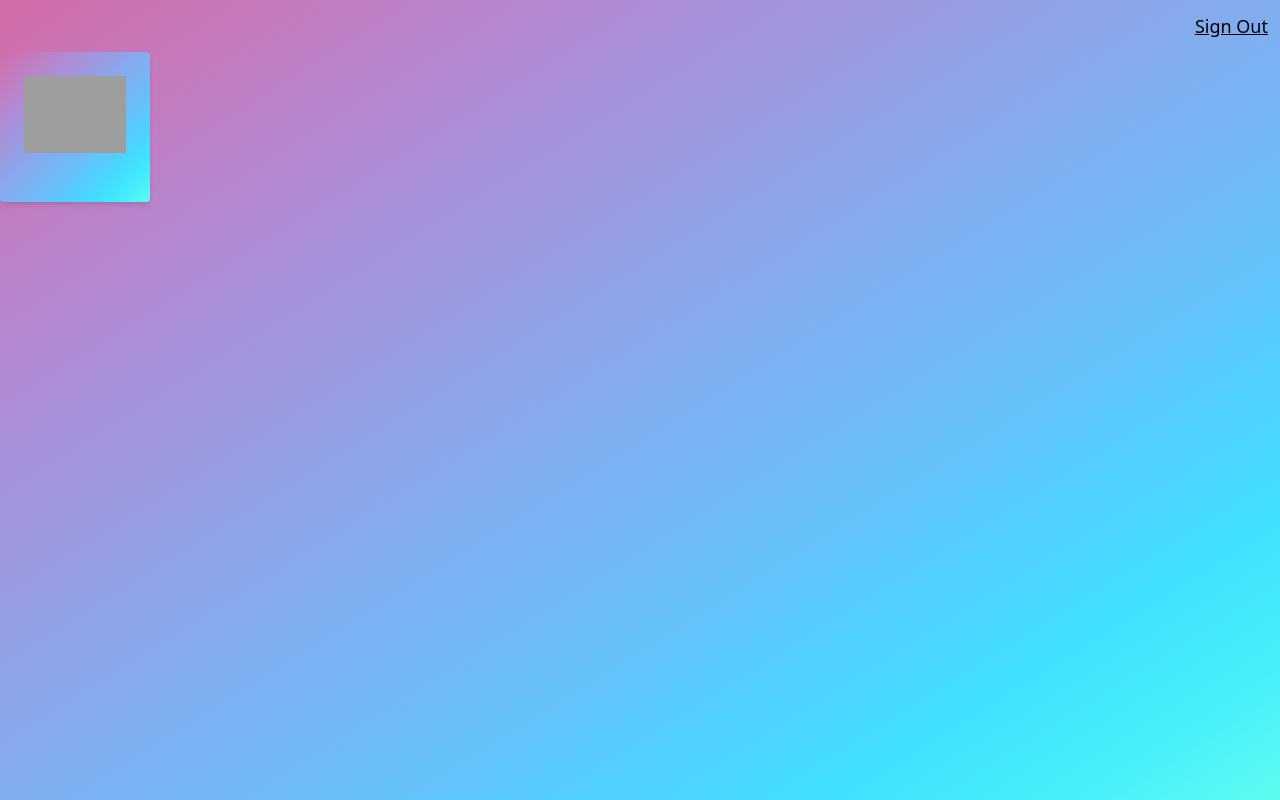
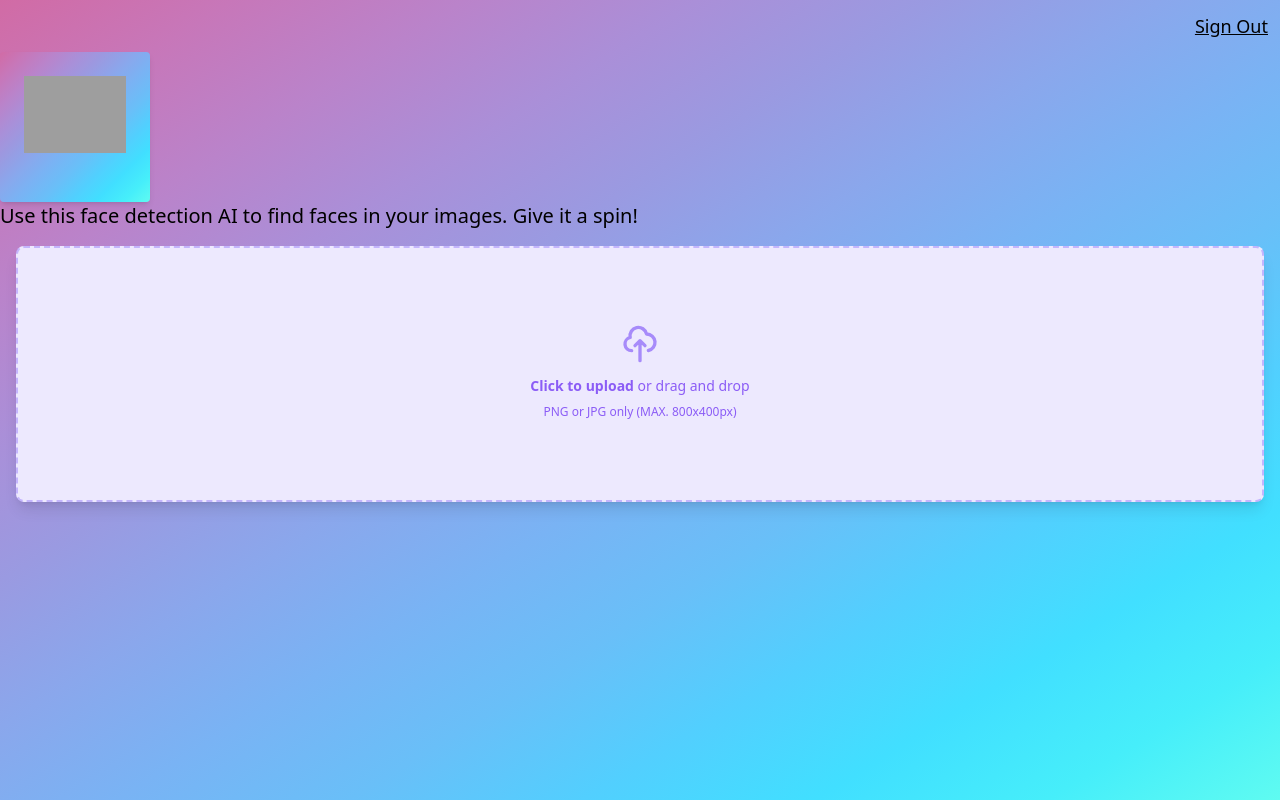
Before and after one commit to ritabradley/stellar-frontend, a React (Vite) app: page / in a window 1280 px wide. Built offline with nearby package versions, Linux system fonts and the light colour scheme; grey boxes are pictures that could not be loaded.

Commit message:
:sparkles: create image upload form

```diff
--- a/src/App.jsx
+++ b/src/App.jsx
@@ -1,11 +1,13 @@
 import Navigation from './components/Navigation';
 import Logo from './components/Logo';
+import ImageForm from './components/ImageForm';
 
 const App = () => {
     return (
         <div>
             <Navigation />
             <Logo />
+            <ImageForm />
         </div>
     );
 };
--- a/src/components/ImageForm.jsx
+++ b/src/components/ImageForm.jsx
@@ -0,0 +1,40 @@
+const ImageForm = () => {
+    return (
+        <>
+            <div>
+                <p className='text-xl'>Use this face detection AI to find faces in your images. Give it a spin!</p>
+            </div>
+            <div className='flex items-center justify-center w-full p-4'>
+                <label
+                    className='flex flex-col items-center justify-center w-full h-64 border-2 border-violet-300 border-dashed rounded-lg bg-violet-100 hover:bg-violet-200 shadow-lg cursor-pointer'
+                    htmlFor='file-dropzone'
+                >
+                    <div className='flex flex-col items-center justify-center pt-5 pb-6'>
+                        <svg
+                            aria-hidden='true'
+                            className='w-10 h-10 mb-3 text-violet-400'
+                            fill='none'
+                            stroke='currentColor'
+                            viewBox='0 0 24 24'
+                            xmlns='http://www.w3.org/2000/svg'
+                        >
+                            <path
+                                strokeLinecap='round'
+                                strokeLinejoin='round'
+                                strokeWidth='2'
+                                d='M7 16a4 4 0 01-.88-7.903A5 5 0 1115.9 6L16 6a5 5 0 011 9.9M15 13l-3-3m0 0l-3 3m3-3v12'
+                            ></path>
+                        </svg>
+                        <p className='mb-2 text-sm text-violet-500'>
+                            <span className='font-semibold'>Click to upload</span> or drag and drop
+                        </p>
+                        <p className='text-xs text-violet-500'>PNG or JPG only (MAX. 800x400px)</p>
+                    </div>
+                    <input type='file' className='hidden' id='file-dropzone' />
+                </label>
+            </div>
+        </>
+    );
+};
+
+export default ImageForm;
```
